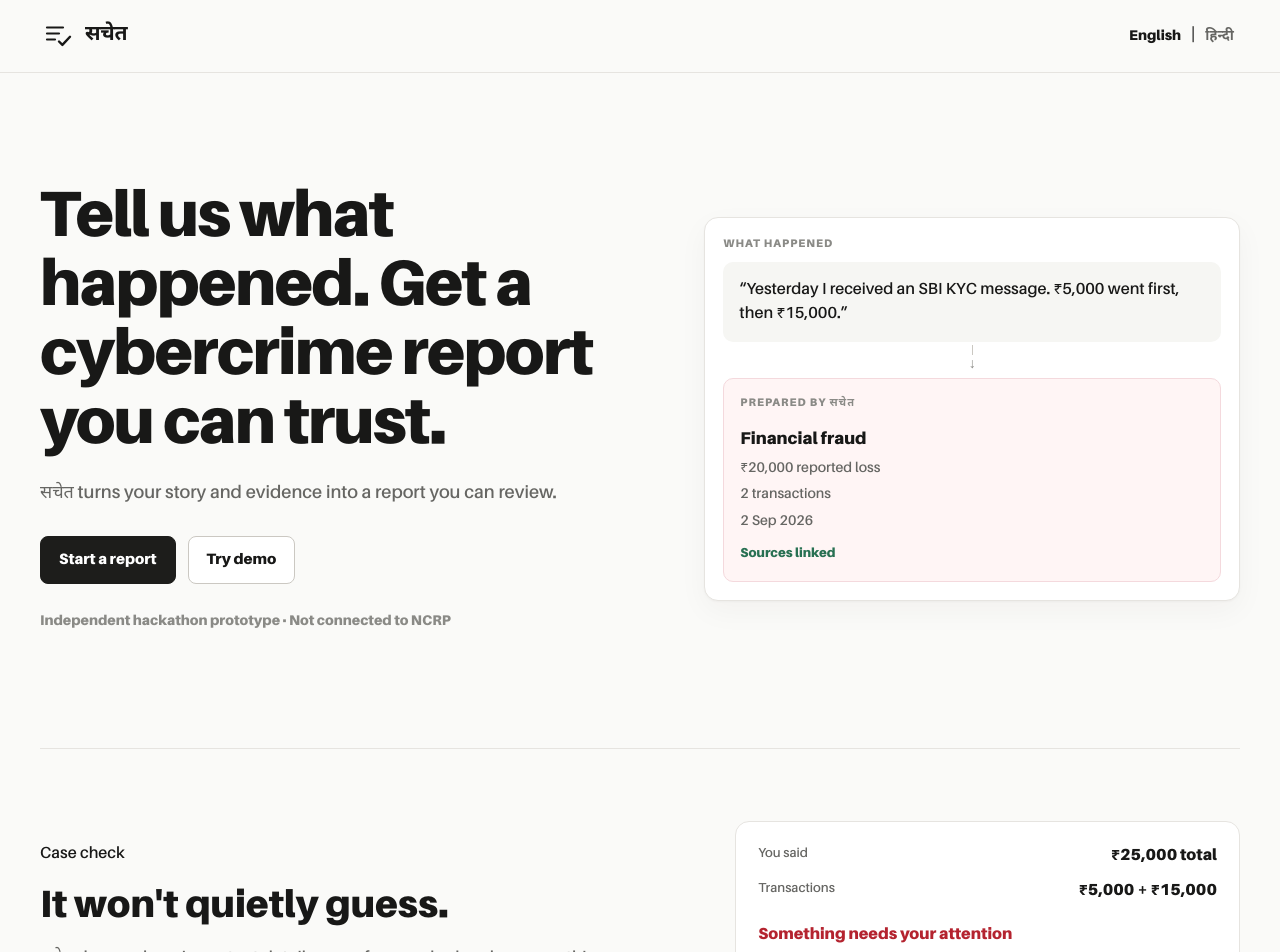
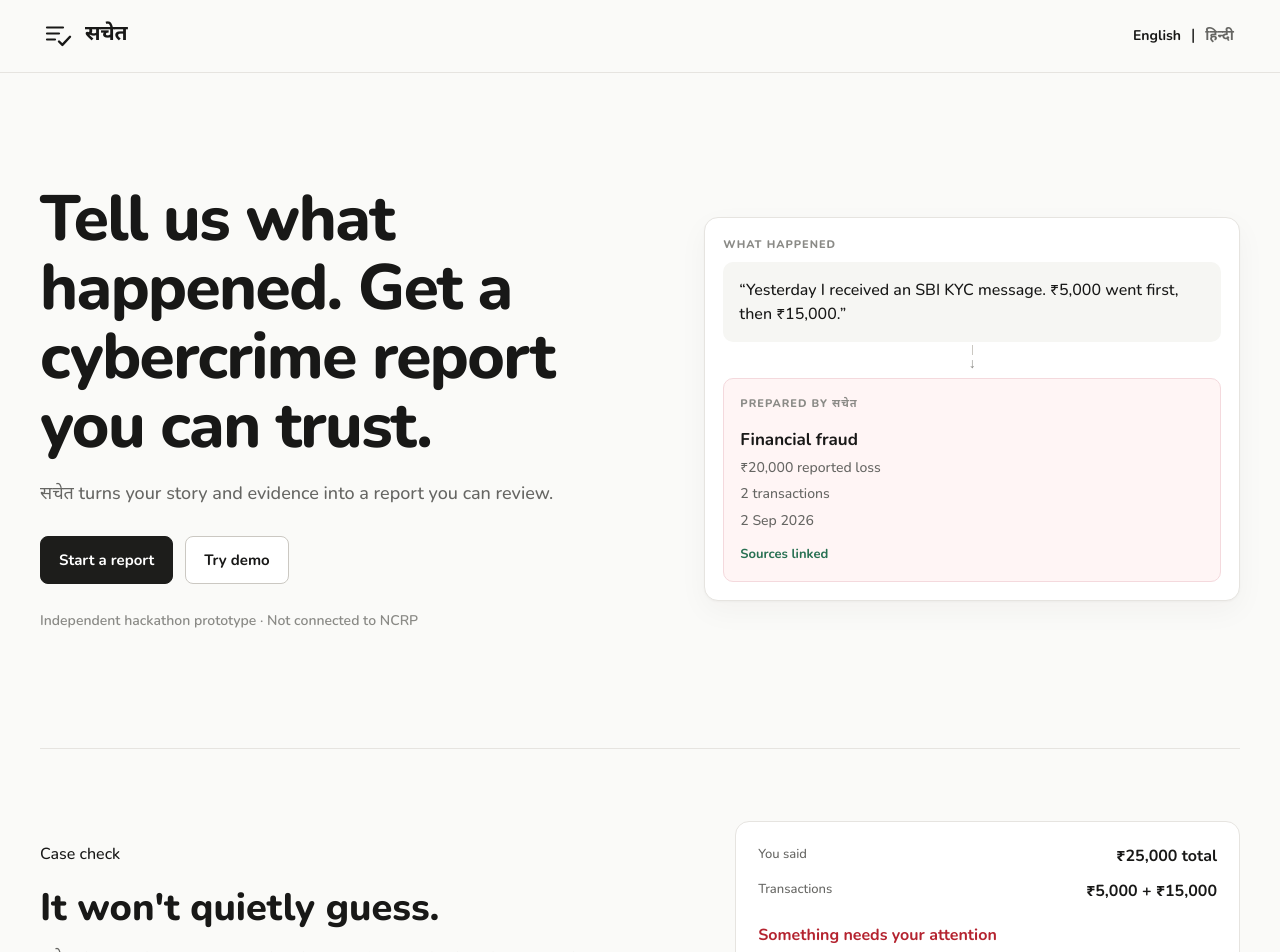
Before and after one commit to suyashpradhan/ncrp-prototype, a Next.js app: page / in a window 1280 px wide. Shown: the top 952 px of the page. Built offline with nearby package versions, Linux system fonts and the light colour scheme.

Commit message:
font consistency

```diff
--- a/src/app/globals.css
+++ b/src/app/globals.css
@@ -35,7 +35,7 @@ body {
   color: var(--text);
   background: var(--page);
   font-family:
-    var(--font-amiamie),
+    var(--font-nunito),
     var(--font-devanagari),
     system-ui,
     -apple-system,
@@ -402,7 +402,7 @@ textarea {
   margin-bottom: 18px;
   font-size: clamp(50px, 5vw, 64px);
   line-height: 1.08;
-  font-family: var(--font-amiamie), sans-serif;
+  font-family: var(--font-nunito), sans-serif;
   font-weight: 800;
 }
 
@@ -509,7 +509,7 @@ textarea {
 .landing-case-check h2 {
   max-width: 560px;
   font-size: clamp(30px, 3vw, 38px);
-  font-family: var(--font-amiamie), sans-serif;
+  font-family: var(--font-nunito), sans-serif;
   font-weight: 800;
 }
 
--- a/src/app/layout.tsx
+++ b/src/app/layout.tsx
@@ -1,6 +1,5 @@
 import type { Metadata, Viewport } from "next";
-import { Noto_Sans_Devanagari } from "next/font/google";
-import localFont from "next/font/local";
+import { Noto_Sans_Devanagari, Nunito } from "next/font/google";
 import type { ReactNode } from "react";
 import { SpeedInsights } from "@vercel/speed-insights/next";
 import { Analytics } from "@vercel/analytics/next";
@@ -18,21 +17,10 @@ const notoDevanagari = Noto_Sans_Devanagari({
   variable: "--font-devanagari",
 });
 
-const amiamie = localFont({
-  src: [
-    {
-      path: "../../public/fonts/Amiamie-Regular.otf",
-      weight: "400",
-      style: "normal",
-    },
-    {
-      path: "../../public/fonts/Amiamie-Black.otf",
-      weight: "800",
-      style: "normal",
-    },
-  ],
+const nunito = Nunito({
+  subsets: ["latin"],
   display: "swap",
-  variable: "--font-amiamie",
+  variable: "--font-nunito",
 });
 
 export const metadata: Metadata = {
@@ -70,7 +58,7 @@ export default function RootLayout({
   return (
     <html
       lang="en"
-      className={`${notoDevanagari.variable} ${amiamie.variable}`}
+      className={`${notoDevanagari.variable} ${nunito.variable}`}
       data-scroll-behavior="smooth"
     >
       <body>
```
Also changed, not shown: public/fonts/Amiamie-Black.otf (deleted), public/fonts/Amiamie-Regular.otf (deleted), public/fonts/License.txt (deleted).
